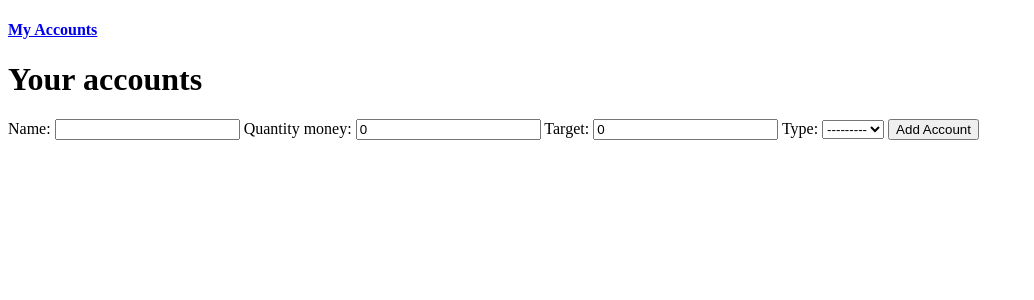
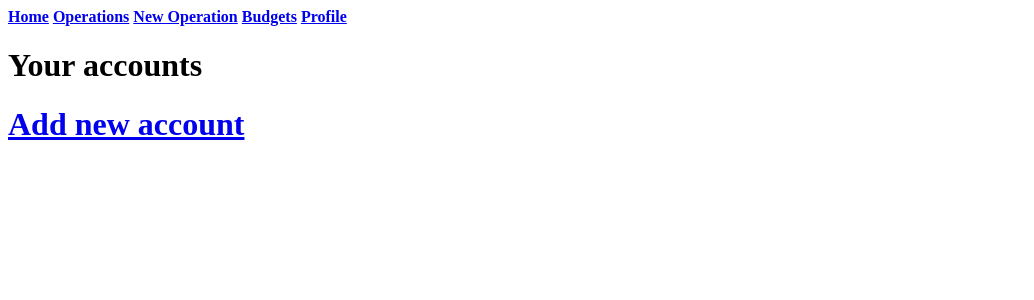
Before and after one commit to pozor22/Finance_Application, a Django app: page / in a window 1280 px wide. Shown: the top 300 px of the page, without its empty margins (0-1034 px from the left). Run offline with Django 4.2, Linux system fonts and the light colour scheme; the visitor is signed in with stand-in values (Sample User, id 1).

Commit message:
version 3.0.0

```diff
--- a/finance_app/account/models.py
+++ b/finance_app/account/models.py
@@ -1,3 +1,4 @@
+from django.core.validators import MinValueValidator
 from django.db import models, router
 from django.contrib.auth.models import User
 from django.db.models.deletion import Collector
@@ -12,6 +13,8 @@ class Type(models.Model):
 
 class Category(models.Model):
     name = models.CharField(max_length=30)
+    # if TypeTransaction == True is a -, if TypeTransaction == True is a +
+    TypeTransaction = models.BooleanField(default=True)
 
     def __str__(self):
         return f'{self.name}'
@@ -29,8 +32,9 @@ class Account(models.Model):
 
 
 class Operation(models.Model):
-    price = models.FloatField()
-    date = models.DateTimeField(auto_now_add=True)
+    price = models.FloatField(validators=[MinValueValidator(0)])
+    date = models.DateTimeField()
+    notes = models.CharField(max_length=100, null=True, blank=True)
     account = models.ForeignKey(Account, related_name='account', on_delete=models.PROTECT)
     category = models.ForeignKey(Category, on_delete=models.PROTECT)
 
@@ -38,6 +42,10 @@ class Operation(models.Model):
         account = Account.objects.get(id=self.account.id)
         account.quantity_money = account.quantity_money + self.price
         account.save()
+        # if self.price >= 0:
+        #     self.type_transaction = TypeTransaction.objects.get(id=1)
+        # else:
+        #     self.type_transaction = TypeTransaction.objects.get(id=2)
         return super().save(*args, **kwargs)
 
     def delete(self, using=None, keep_parents=False):
--- a/finance_app/account/templates/account/AllAccount.html
+++ b/finance_app/account/templates/account/AllAccount.html
@@ -3,6 +3,7 @@
 {% block content %}
   <div>
     <h1>Your accounts</h1>
+    <a href="{% url 'Accounts:CreateAccount' %}"><h1>Add new account</h1></a>
     {% for account in accounts %}
       <div>
         <a href="{% url 'Accounts:account' account.id %}"><h1>{{ account.name }}</h1></a>
@@ -16,11 +17,4 @@
       </div>
     {% endfor %}
   </div>
-  <div>
-    <form action="{% url 'Accounts:accounts' %}" method="post">
-    {% csrf_token %}
-      {{ form }}
-      <input type="submit" value="Add Account">
-    </form>
-  </div>
 {% endblock %}
--- a/finance_app/account/templates/account/base.html
+++ b/finance_app/account/templates/account/base.html
@@ -8,7 +8,11 @@
 </head>
 <body>
     <div class="board">
-        <h4><a href="{% url 'Accounts:accounts' %}">My Accounts</a></h4>
+        <h4 style="display: inline;"><a href="{% url 'Accounts:accounts' %}">Home</a></h4>
+        <h4 style="display: inline;" align="right"><a href="{% url 'users:login' %}">Operations</a></h4>
+        <h4 style="display: inline;" align="right"><a href="{% url 'users:registration' %}">New Operation</a></h4>
+        <h4 style="display: inline;" align="right"><a href="{% url 'users:registration' %}">Budgets</a></h4>
+        <h4 style="display: inline;" align="right"><a href="{% url 'users:registration' %}">Profile</a></h4>
     </div>
     <div>
         {% block content %} {% endblock %}
--- a/finance_app/account/urls.py
+++ b/finance_app/account/urls.py
@@ -5,6 +5,7 @@ app_name = 'account'
 
 urlpatterns = [
     path('', AllAccountView.as_view(), name='accounts'),
+    path('new/', CreateNewAccountView.as_view(), name='CreateAccount'),
     path('account/<int:pk>', AccountView.as_view(), name='account'),
     path('operation/<int:pk>', DeleteOperationView.as_view(), name='DeleteOperation'),
 ]
--- a/finance_app/account/views.py
+++ b/finance_app/account/views.py
@@ -1,29 +1,35 @@
 from django.shortcuts import render, reverse, HttpResponseRedirect
 from django.views import View
+from django.views.generic import ListView, CreateView
+from django.urls import reverse_lazy
 from .models import Account, Operation
 from .forms import *
 
 
-class AllAccountView(View):
-    def get(self, request, *args, **kwargs):
-        user = request.user
-        accounts = Account.objects.filter(user=user)
-        form = CreateAccountForm()
-        context = {
-            'accounts': accounts,
-            'form': form,
-        }
-        return render(request, 'account/AllAccount.html', context)
+class AllAccountView(ListView):
+    model = Account
+    template_name = 'account/AllAccount.html'
+    context_object_name = 'accounts'
 
-    def post(self, request, *args, **kwargs):
-        user = request.user
-        form = CreateAccountForm(data=request.POST)
-        form.instance.user = user
-        form.save()
-        return HttpResponseRedirect(reverse('Accounts:accounts'))
+    def get_queryset(self):
+        queryset = super(AllAccountView, self).get_queryset()
+        queryset = queryset.filter(user=self.request.user)
+        return queryset
+
+
+class CreateNewAccountView(CreateView):
+    form_class = CreateAccountForm
+    template_name = 'account/CreateAccount.html'
+    success_url = reverse_lazy('Accounts:accounts')
+
+    def form_valid(self, form):
+        form.instance.user = self.request.user
+        return super().form_valid(form)
 
 
 class AccountView(View):
+    template_name = 'account/Account.html'
+
     def get(self, request, *args, **kwargs):
         pk = self.kwargs['pk']
         form = CreateOperationForm()
@@ -37,7 +43,7 @@ class AccountView(View):
             'operations': operations,
             'form': form,
         }
-        return render(request, 'account/Account.html', context)
+        return render(request, self.template_name, context)
 
     def post(self, request, *args, **kwargs):
         pk = self.kwargs['pk']
--- a/finance_app/users/templates/users/login.html
+++ b/finance_app/users/templates/users/login.html
@@ -1,6 +1,7 @@
 {% extends 'users/base.html' %}
 
 {% block content %}
+  <h1>Authorization</h1>
   <form action="{% url 'users:login' %}" method="post">
     {% csrf_token %}
     <div>
--- a/finance_app/users/templates/users/registration.html
+++ b/finance_app/users/templates/users/registration.html
@@ -1,6 +1,7 @@
 {% extends 'users/base.html' %}
 
 {% block content %}
+  <h1>Registration</h1>
   <form action="{% url 'users:registration' %}" method="post">
     {% csrf_token %}
     <div>
```
Also changed, not shown: finance_app/account/templates/account/CreateAccount.html (added, +11 -0 lines), finance_app/users/templates/users/base.html (+6 -2 lines), finance_app/account/migrations/0002_typetransaction_alter_operation_account_and_more.py (added), finance_app/account/migrations/0003_alter_operation_type_transaction.py (added), finance_app/account/migrations/0004_remove_operation_type_transaction_operation_notes_and_more.py (added), finance_app/account/migrations/0005_remove_type_typetransaction_category_typetransaction.py (added).
